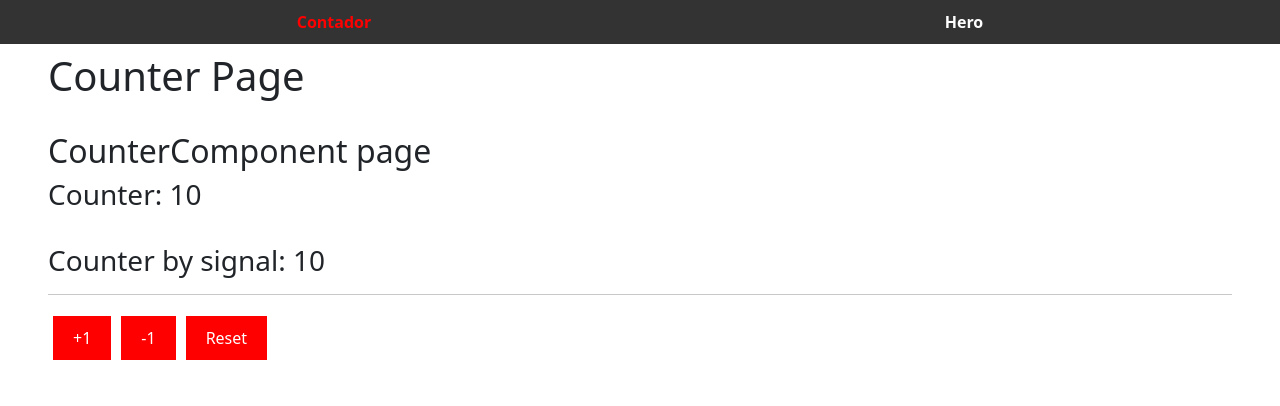
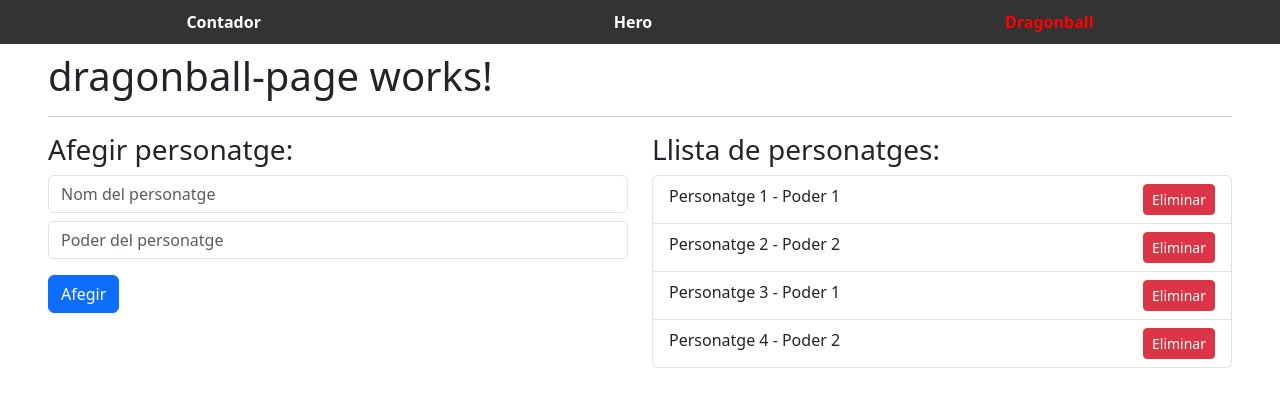
Before and after one commit to jaumevc/capFormacioAngular, an Angular app in the folder 02-bases/: page /dragonball in a window 1280 px wide. Before the commit this address led to /. Shown: the top 406 px of the page. Built offline with nearby package versions, Linux system fonts and the light colour scheme.

Commit message:
5.50 tasca routerLink

```diff
--- a/02-bases/src/app/app.routes.ts
+++ b/02-bases/src/app/app.routes.ts
@@ -2,11 +2,13 @@
 import { count } from 'rxjs';
 import { CounterComponent } from './pages/counter/counter.component';
 import { HeroPageComponent } from './pages/hero/hero-page.component';
+import { DragonballPageComponent } from './pages/dragonball/dragonball-page.component';
 
 
 export const routes: Routes = [
    { path: '', component: CounterComponent },
    { path: 'hero', component: HeroPageComponent },
+   { path: 'dragonball', component: DragonballPageComponent },
    //{ path: '**', component: CounterComponent },
    { path: '**', redirectTo: '' },
 ];
--- a/02-bases/src/app/components/shared/navbar/navbar.html
+++ b/02-bases/src/app/components/shared/navbar/navbar.html
@@ -6,6 +6,8 @@
 
     <a [routerLink]= "['hero']" [routerLinkActive]="'active'">Hero</a>
 
+    <a [routerLink]= "['dragonball']" [routerLinkActive]="'active'">Dragonball</a>
+
 <!-- Altres -->
 
 </nav>
--- /dev/null
+++ b/02-bases/src/app/pages/dragonball/dragonball-page.component.html
@@ -0,0 +1,26 @@
+<h1>dragonball-page works!</h1>
+<hr/>
+<section class="row">
+    <div class="col-12 col-sm-6">
+
+        <h3>Afegir personatge:</h3>
+
+        <input type="text" class="form-control mt-2 mb-2" placeholder="Nom del personatge"/>
+        <input type="text" class="form-control mt-2 mb-2" placeholder="Poder del personatge"/>
+
+        <button class="btn btn-primary mt-2">Afegir</button>
+
+    </div>
+
+    <div class="col-12 col-sm-6">
+
+        <h3>Llista de personatges:</h3>
+
+        <ol class="list-group">
+            <li class="list-group-item">Personatge 1 - Poder 1 <button class="btn btn-danger btn-sm float-end">Eliminar</button></li>
+            <li class="list-group-item">Personatge 2 - Poder 2 <button class="btn btn-danger btn-sm float-end">Eliminar</button></li>
+            <li class="list-group-item">Personatge 3 - Poder 1 <button class="btn btn-danger btn-sm float-end">Eliminar</button></li>
+            <li class="list-group-item">Personatge 4 - Poder 2 <button class="btn btn-danger btn-sm float-end">Eliminar</button></li>
+        </ol>
+    </div>
+</section>
```
Also changed, not shown: 02-bases/src/app/pages/dragonball/dragonball-page.component.ts (added, +13 -0 lines), 02-bases/src/app/pages/dragonball/dragonball-page.component.css (added).
